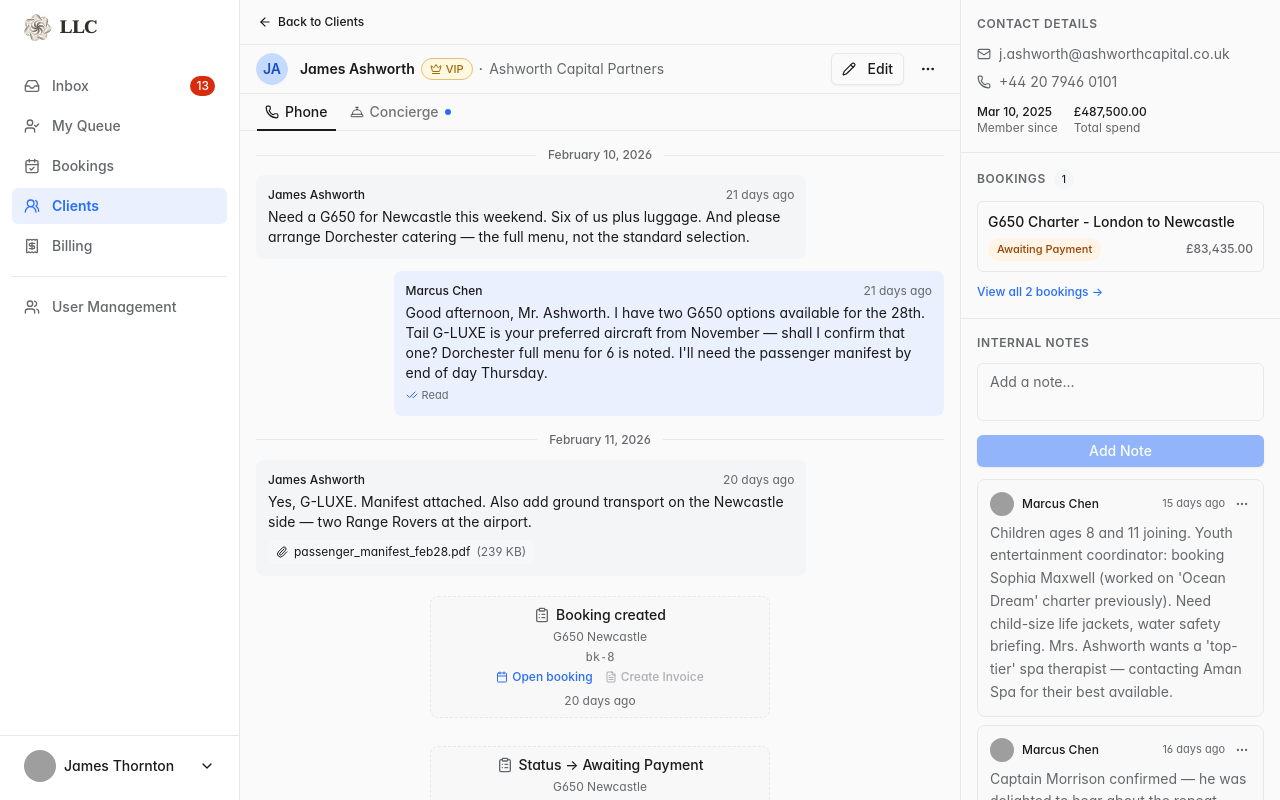
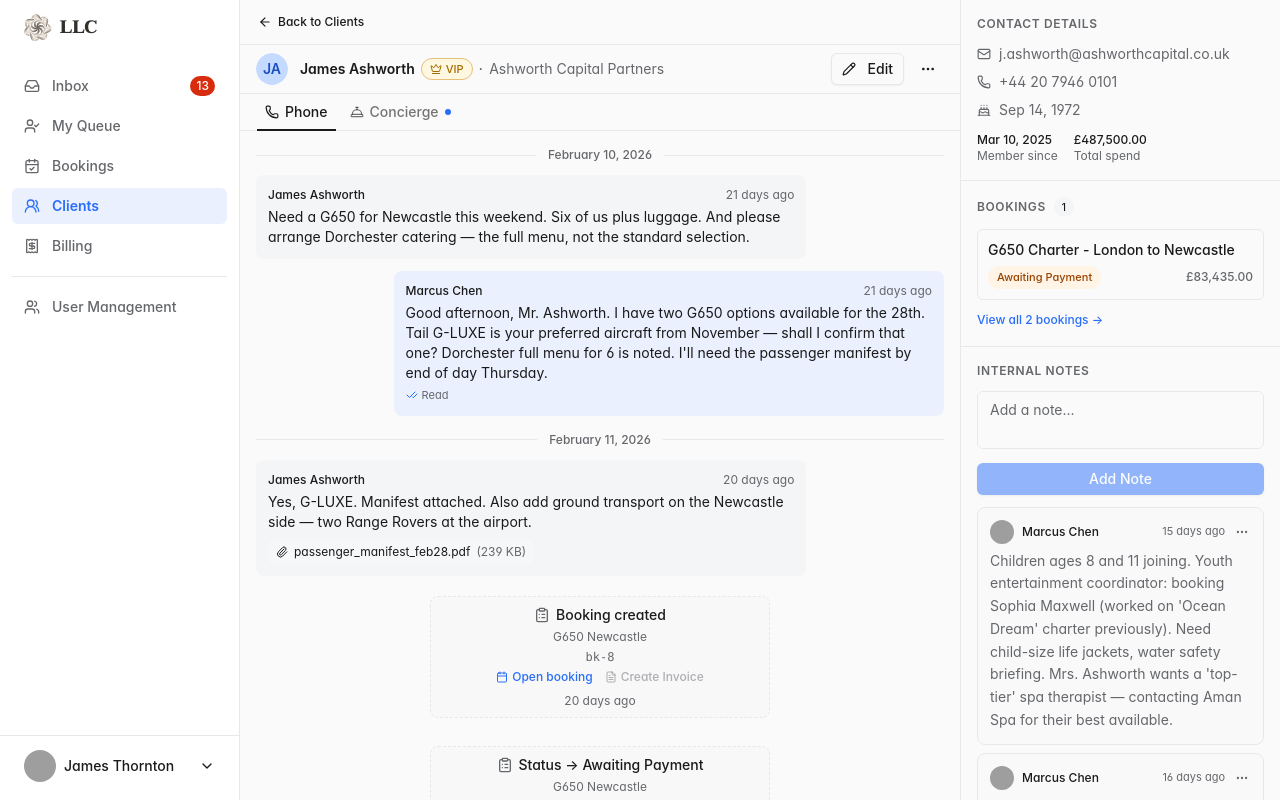
Before and after one commit to r-shelekhov/llc-backoffice-ui, a React (Vite) app: page /clients/cli-1 in a window 1280 px wide. Built offline with nearby package versions, Linux system fonts and the light colour scheme; grey boxes are pictures that could not be loaded.

Commit message:
feat: add optional birthday field to client records
Display birthday in client sidebar with cake icon, add date input
to client form dialog, and populate mock data with realistic dates.

```diff
--- a/src/components/clients/client-form-dialog.tsx
+++ b/src/components/clients/client-form-dialog.tsx
@@ -21,6 +21,7 @@ interface ClientFormDialogProps {
     phone?: string;
     company: string;
     isVip: boolean;
+    birthday?: string;
   }) => void;
 }
 
@@ -35,6 +36,7 @@ export function ClientFormDialog({
   const [phone, setPhone] = useState("");
   const [company, setCompany] = useState("");
   const [isVip, setIsVip] = useState(false);
+  const [birthday, setBirthday] = useState("");
 
   const isEdit = !!client;
 
@@ -45,6 +47,7 @@ export function ClientFormDialog({
       setPhone(client?.phone ?? "");
       setCompany(client?.company ?? "");
       setIsVip(client?.isVip ?? false);
+      setBirthday(client?.birthday ?? "");
     }
   }, [open, client]);
 
@@ -57,6 +60,7 @@ export function ClientFormDialog({
       phone: phone.trim() || undefined,
       company: company.trim(),
       isVip,
+      birthday: birthday || undefined,
     });
   }
 
@@ -101,6 +105,15 @@ export function ClientFormDialog({
           </div>
 
           <div className="space-y-1.5">
+            <span className="text-sm font-medium">Birthday</span>
+            <Input
+              type="date"
+              value={birthday}
+              onChange={(e) => setBirthday(e.target.value)}
+            />
+          </div>
+
+          <div className="space-y-1.5">
             <span className="text-sm font-medium">Company</span>
             <Input
               value={company}
--- a/src/components/clients/client-sidebar.tsx
+++ b/src/components/clients/client-sidebar.tsx
@@ -1,4 +1,4 @@
-import { Mail, Phone } from "lucide-react";
+import { Cake, Mail, Phone } from "lucide-react";
 import type { Booking, Client, InternalNote, User } from "@/types";
 import { formatDate, formatCurrency } from "@/lib/format";
 import { InternalNotesPanel } from "@/components/conversation-detail/internal-notes-panel";
@@ -53,6 +53,12 @@ export function ClientSidebar({
               <span>{client.phone}</span>
             </a>
           )}
+          {client.birthday && (
+            <div className="flex items-center gap-2 text-muted-foreground">
+              <Cake className="size-3.5" />
+              <span>{formatDate(client.birthday)}</span>
+            </div>
+          )}
           <div className="flex gap-4 pt-1 text-xs text-muted-foreground">
             <div>
               <span className="font-medium text-foreground">{formatDate(client.createdAt)}</span>
--- a/src/lib/mock-data/clients.ts
+++ b/src/lib/mock-data/clients.ts
@@ -8,6 +8,7 @@ export const clients: Client[] = [
     email: "j.ashworth@ashworthcapital.co.uk",
     phone: "+44 20 7946 0101",
     company: "Ashworth Capital Partners",
+    birthday: "1972-09-14",
     isVip: true,
     totalConversations: 15,
     totalSpend: 487500,
@@ -21,6 +22,7 @@ export const clients: Client[] = [
     email: "charlotte@beaumontestate.co.uk",
     phone: "+44 7700 900201",
     company: "Beaumont Estate Holdings",
+    birthday: "1985-03-22",
     isVip: true,
     totalConversations: 12,
     totalSpend: 352000,
@@ -34,6 +36,7 @@ export const clients: Client[] = [
     email: "omar@alfayed-group.ae",
     phone: "+971 50 123 4567",
     company: "Al-Fayed Investment Group",
+    birthday: "1968-11-05",
     isVip: true,
     lifecycleStatus: "client",
     totalConversations: 9,
@@ -48,6 +51,7 @@ export const clients: Client[] = [
     email: "isabelle@montfortventures.fr",
     phone: "+33 6 12 34 56 78",
     company: "Montfort Ventures SA",
+    birthday: "1990-07-18",
     isVip: true,
     totalConversations: 11,
     totalSpend: 298000,
@@ -62,6 +66,7 @@ export const clients: Client[] = [
     email: "robert.h@harringtonconsulting.co.uk",
     phone: "+44 20 7946 0202",
     company: "Harrington Consulting",
+    birthday: "1980-01-30",
     isVip: false,
     totalConversations: 6,
     totalSpend: 45000,
@@ -75,6 +80,7 @@ export const clients: Client[] = [
     email: "natasha@petrovaconsulting.co.uk",
     phone: "+44 7700 900123",
     company: "Petrova Consulting Ltd",
+    birthday: "1988-06-12",
     isVip: false,
     totalConversations: 4,
     totalSpend: 28500,
@@ -88,6 +94,7 @@ export const clients: Client[] = [
     email: "t.whitfield@whitfieldlaw.co.uk",
     phone: "+44 20 7946 0303",
     company: "Whitfield & Associates Law",
+    birthday: "1975-04-03",
     isVip: false,
     totalConversations: 3,
     totalSpend: 18700,
@@ -101,6 +108,7 @@ export const clients: Client[] = [
     email: "meilin@zhangenterprises.cn",
     phone: "+86 139 1234 5678",
     company: "Zhang Enterprises",
+    birthday: "1992-12-25",
     isVip: false,
     totalConversations: 7,
     totalSpend: 62300,
@@ -114,6 +122,7 @@ export const clients: Client[] = [
     email: "carlos@mendesholdings.co.uk",
     phone: "+44 7700 900345",
     company: "Mendes Holdings UK",
+    birthday: "1983-08-20",
     isVip: false,
     totalConversations: 2,
     totalSpend: 12400,
@@ -127,6 +136,7 @@ export const clients: Client[] = [
     email: "sarah@kensingtonpr.co.uk",
     phone: "+44 7911 123456",
     company: "Kensington PR & Events",
+    birthday: "1995-02-14",
     isVip: false,
     totalConversations: 5,
     totalSpend: 34200,
--- a/src/pages/clients-page.tsx
+++ b/src/pages/clients-page.tsx
@@ -135,6 +135,7 @@ export function ClientsPage() {
     phone?: string;
     company: string;
     isVip: boolean;
+    birthday?: string;
   }) {
     if (editingClient) {
       const idx = clients.findIndex((c) => c.id === editingClient.id);
--- a/src/types/index.ts
+++ b/src/types/index.ts
@@ -57,6 +57,7 @@ export interface Client {
   updatedAt: string;
   totalConversations: number;
   totalSpend: number;
+  birthday?: string;
   lifecycleStatus?: LifecycleStatus;
 }
 
```
